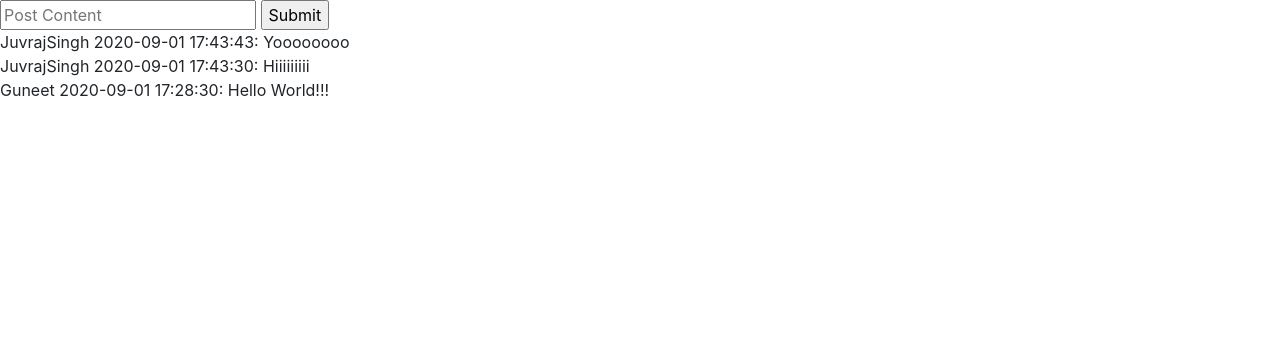
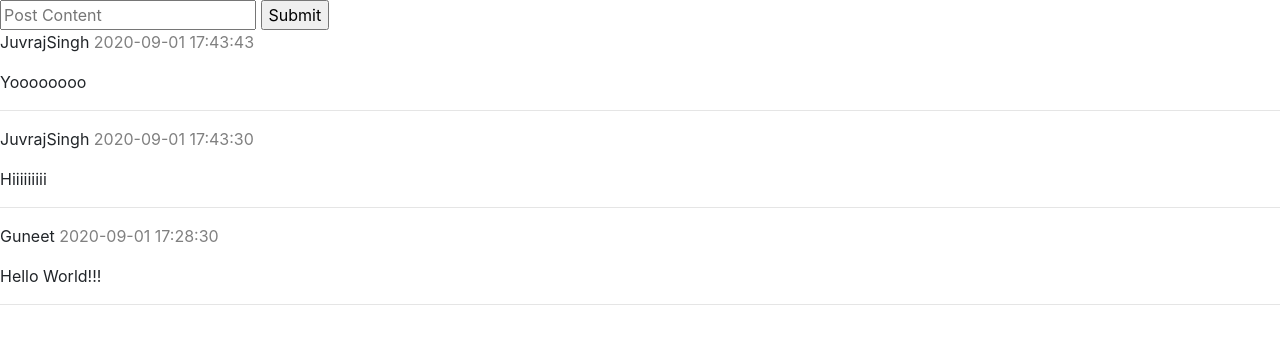
Before and after one commit to JuvrajSingh/SocialMediaWebApp, a Flask app: page / in a window 1280 px wide. Shown: the part 56-400 px from the top of the page. Run offline with Flask 2, Linux system fonts and the light colour scheme; a user stored in the database is signed in; data comes from the database, SQL or seed files in the repository; some libraries are stand-ins or nearby versions.

Commit message:
styling for homepage improved

```diff
--- a/static/style.css
+++ b/static/style.css
@@ -0,0 +1,3 @@
+.datetime {
+    color: grey;
+}
--- a/templates/index.html
+++ b/templates/index.html
@@ -11,6 +11,12 @@
     </form>
 
     {% for post in posts %}
-        <div>{{ "{} {}: {}".format(post[1], post[3], post[2]) }}</div>
+        <div>
+            <p>
+                {{ post[1] }}
+                <span class="datetime">{{ post[3] }}</span>
+            </p>
+            <p>{{ post[2] }}</p><hr>
+        </div>
     {% endfor %}
 {% endblock %}
--- a/templates/layout.html
+++ b/templates/layout.html
@@ -10,7 +10,7 @@
 
         <link rel="stylesheet" href="https://stackpath.bootstrapcdn.com/bootstrap/4.5.2/css/bootstrap.min.css" integrity="sha384-JcKb8q3iqJ61gNV9KGb8thSsNjpSL0n8PARn9HuZOnIxN0hoP+VmmDGMN5t9UJ0Z" crossorigin="anonymous">
 
-        <link href="/static/styles.css" rel="stylesheet">
+        <link href="/static/style.css" rel="stylesheet">
 
         <title>SocialMedia: {% block title %}{% endblock %}</title>
 
```
